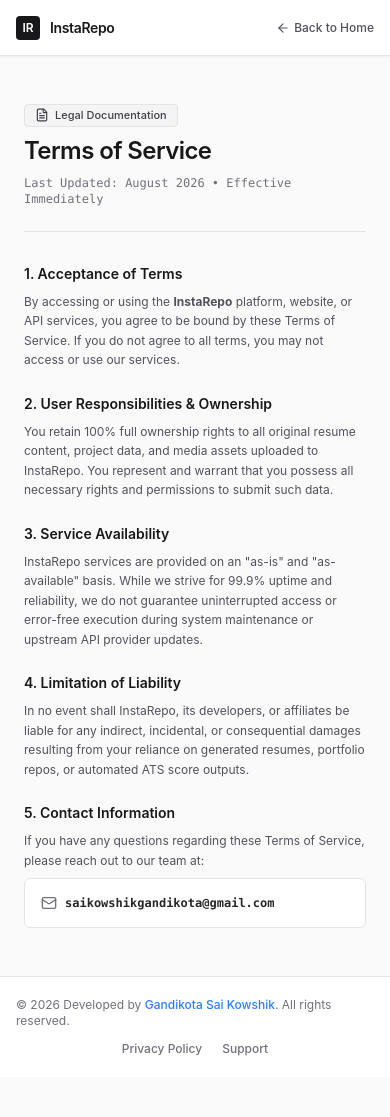
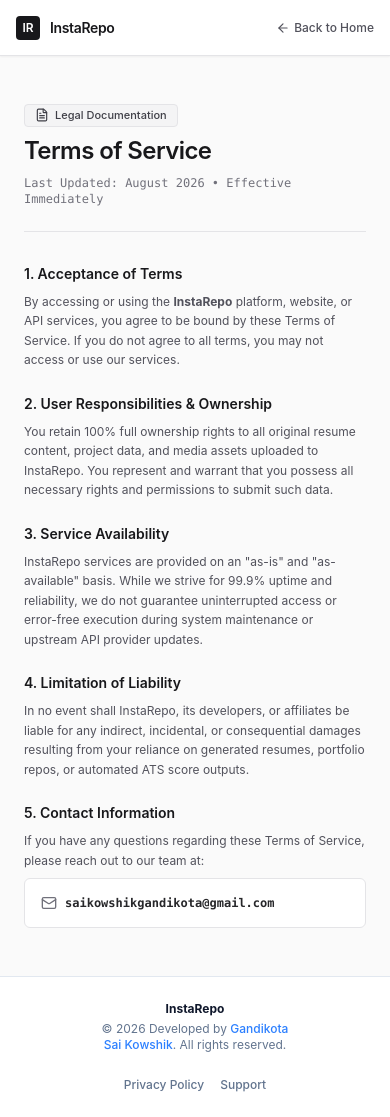
Before and after one commit to GSaikowshik/INSTA_REPO, a React (Vite) app in the folder frontend/: page /terms in a window 390 px wide. Before the commit the page ends 1077 px from the top, so only its background shows below. Built offline with nearby package versions, Linux system fonts and the light colour scheme; no server answers.

Commit message:
style(footer): refine mobile responsive text balance and flex stacking

```diff
--- a/frontend/src/pages/LandingPage.jsx
+++ b/frontend/src/pages/LandingPage.jsx
@@ -327,12 +327,14 @@
       </main>
 
       {/* Footer */}
-      <footer className="bg-white border-t border-slate-200 py-6 mt-auto">
-        <div className="max-w-7xl mx-auto px-4 sm:px-6 lg:px-8 flex flex-col sm:flex-row items-center justify-between gap-4">
-          <div className="flex flex-wrap items-center justify-center sm:justify-start gap-2 text-xs sm:text-sm text-slate-500">
+      <footer className="w-full py-6 px-4 md:px-8 border-t border-slate-200 bg-white mt-auto">
+        <div className="max-w-7xl mx-auto flex flex-col md:flex-row items-center justify-between gap-4 text-xs sm:text-sm text-slate-500">
+
+          {/* Left/Top Section: Brand & Copyright */}
+          <div className="flex flex-col md:flex-row items-center gap-1 md:gap-2 text-center md:text-left">
             <span className="font-bold text-slate-900">InstaRepo</span>
-            <span className="hidden sm:inline text-slate-300">•</span>
-            <span>
+            <span className="hidden md:inline text-slate-300">•</span>
+            <span className="max-w-[280px] md:max-w-none text-balance">
               &copy; 2026 Developed by{" "}
               <a
                 href="https://www.linkedin.com/in/gandikotasaikowshik/"
@@ -346,11 +348,13 @@
             </span>
           </div>
 
-          <div className="flex items-center gap-4 sm:gap-6 text-xs sm:text-sm font-medium text-slate-500">
+          {/* Right/Bottom Section: Links */}
+          <div className="flex flex-wrap justify-center gap-4 md:gap-6 mt-2 md:mt-0 font-medium">
             <Link className="hover:text-slate-900 transition-colors" to="/privacy">Privacy Policy</Link>
             <Link className="hover:text-slate-900 transition-colors" to="/terms">Terms of Service</Link>
             <Link className="hover:text-slate-900 transition-colors" to="/dashboard/support">Support</Link>
           </div>
+
         </div>
       </footer>
 
--- a/frontend/src/pages/PrivacyPolicy.jsx
+++ b/frontend/src/pages/PrivacyPolicy.jsx
@@ -99,9 +99,14 @@
       </main>
 
       {/* Footer */}
-      <footer className="border-t border-zinc-200 bg-white px-4 sm:px-8 py-5 text-xs text-zinc-500 font-normal">
-        <div className="max-w-3xl mx-auto flex flex-col sm:flex-row items-center justify-between gap-3">
-          <span>
+      <footer className="w-full py-6 px-4 md:px-8 border-t border-slate-200 bg-white mt-auto">
+        <div className="max-w-7xl mx-auto flex flex-col md:flex-row items-center justify-between gap-4 text-xs sm:text-sm text-slate-500">
+
+          {/* Left/Top Section: Brand & Copyright */}
+          <div className="flex flex-col md:flex-row items-center gap-1 md:gap-2 text-center md:text-left">
+            <span className="font-bold text-slate-900">InstaRepo</span>
+            <span className="hidden md:inline text-slate-300">•</span>
+            <span className="max-w-[280px] md:max-w-none text-balance">
               &copy; 2026 Developed by{" "}
               <a
                 href="https://www.linkedin.com/in/gandikotasaikowshik/"
@@ -113,10 +118,14 @@
               </a>
               . All rights reserved.
             </span>
-          <div className="flex items-center gap-5 text-zinc-500 font-medium">
-            <Link to="/terms" className="hover:text-zinc-900 transition-colors">Terms of Service</Link>
-            <Link to="/dashboard/support" className="hover:text-zinc-900 transition-colors">Support</Link>
           </div>
+
+          {/* Right/Bottom Section: Links */}
+          <div className="flex flex-wrap justify-center gap-4 md:gap-6 mt-2 md:mt-0 font-medium">
+            <Link to="/terms" className="hover:text-slate-900 transition-colors">Terms of Service</Link>
+            <Link to="/dashboard/support" className="hover:text-slate-900 transition-colors">Support</Link>
+          </div>
+
         </div>
       </footer>
 
--- a/frontend/src/pages/TermsConditions.jsx
+++ b/frontend/src/pages/TermsConditions.jsx
@@ -94,9 +94,14 @@
       </main>
 
       {/* Footer */}
-      <footer className="border-t border-zinc-200 bg-white px-4 sm:px-8 py-5 text-xs text-zinc-500 font-normal">
-        <div className="max-w-3xl mx-auto flex flex-col sm:flex-row items-center justify-between gap-3">
-          <span>
+      <footer className="w-full py-6 px-4 md:px-8 border-t border-slate-200 bg-white mt-auto">
+        <div className="max-w-7xl mx-auto flex flex-col md:flex-row items-center justify-between gap-4 text-xs sm:text-sm text-slate-500">
+
+          {/* Left/Top Section: Brand & Copyright */}
+          <div className="flex flex-col md:flex-row items-center gap-1 md:gap-2 text-center md:text-left">
+            <span className="font-bold text-slate-900">InstaRepo</span>
+            <span className="hidden md:inline text-slate-300">•</span>
+            <span className="max-w-[280px] md:max-w-none text-balance">
               &copy; 2026 Developed by{" "}
               <a
                 href="https://www.linkedin.com/in/gandikotasaikowshik/"
@@ -108,10 +113,14 @@
               </a>
               . All rights reserved.
             </span>
-          <div className="flex items-center gap-5 text-zinc-500 font-medium">
-            <Link to="/privacy" className="hover:text-zinc-900 transition-colors">Privacy Policy</Link>
-            <Link to="/dashboard/support" className="hover:text-zinc-900 transition-colors">Support</Link>
           </div>
+
+          {/* Right/Bottom Section: Links */}
+          <div className="flex flex-wrap justify-center gap-4 md:gap-6 mt-2 md:mt-0 font-medium">
+            <Link to="/privacy" className="hover:text-slate-900 transition-colors">Privacy Policy</Link>
+            <Link to="/dashboard/support" className="hover:text-slate-900 transition-colors">Support</Link>
+          </div>
+
         </div>
       </footer>
 
```
Lines whose indentation alone changed are shown as unchanged.
